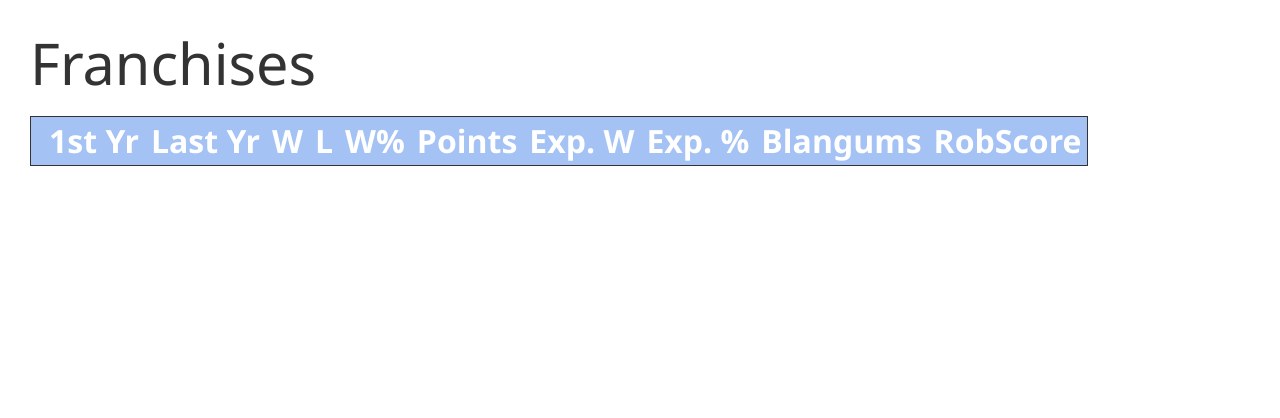
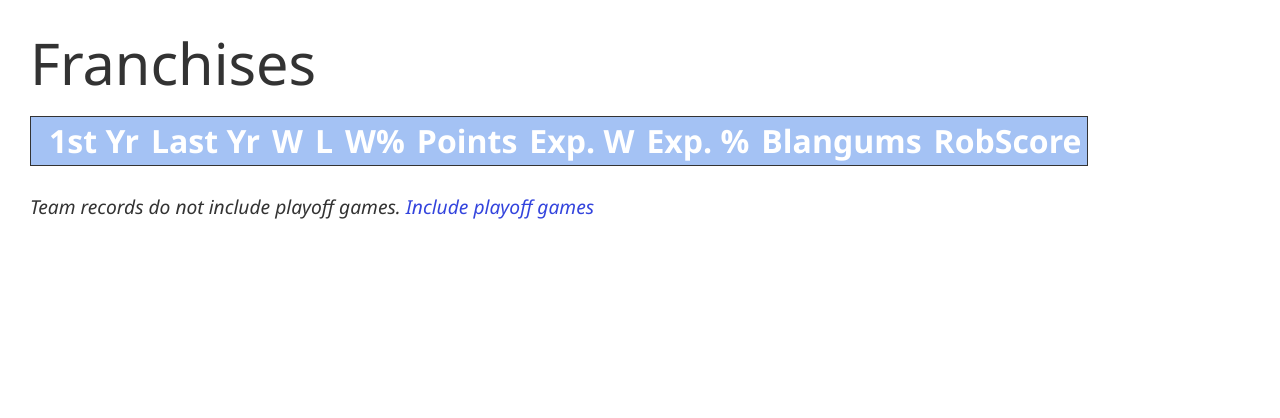
Before and after one commit to edwardwgross/blingaleague, a Django app: page /teams/ in a window 1280 px wide. Shown: the part 100-518 px from the top of the page. Run offline with Django 3.2, Linux system fonts and the light colour scheme; data that the repository does not hold is empty; parts of the project's set-up code (start-up, migrations or seed data) failed here and were passed over; some libraries are stand-ins or nearby versions.

Commit message:
Allow users to include playoff games on franchises page

```diff
--- a/blingaleague/models.py
+++ b/blingaleague/models.py
@@ -104,6 +104,10 @@ class Member(models.Model, ComparableObject):
     @fully_cached_property
     def seasons(self):
         return TeamMultiSeasons(self.id)
+
+    @fully_cached_property
+    def seasons_including_playoffs(self):
+        return TeamMultiSeasons(self.id, include_playoffs=True)
 
     @fully_cached_property
     def blangums_games(self):
--- a/blingaleague/templates/blingaleague/team_list.html
+++ b/blingaleague/templates/blingaleague/team_list.html
@@ -1,6 +1,4 @@
 {% extends "blingaleague/base.html" %}
-
-{% load humanize %}
 
 {% block title %}Franchises{% endblock %}
 
@@ -26,18 +24,26 @@
       <td style="text-align:left">
         <a href="{{ team.href }}">{{ team.full_name }}</a>
       </td>
-      <td>{{ team.seasons.first_active_year }}</td>
-      <td>{% if team.defunct %}{{ team.seasons.last_active_year }}{% endif %}</td>
-      <td>{{ team.seasons.win_count }}</td>
-      <td>{{ team.seasons.loss_count }}</td>
-      <td>{{ team.seasons.win_pct|floatformat:3 }}</td>
-      <td>{{ team.seasons.points|intcomma }}</td>
-      <td>{{ team.seasons.expected_wins|floatformat:2 }}</td>
-      <td>{{ team.seasons.expected_win_pct|floatformat:3 }}</td>
-      <td>{{ team.seasons.blangums_count }}</td>
-      <td>{{ team.seasons.robscore|floatformat:2 }}</td>
+      {% if include_playoffs %}
+        {% with team.seasons_including_playoffs as season_list %}
+          {% include 'blingaleague/team_list_aggregate_data.html' %}
+        {% endwith %}
+      {% else %}
+        {% with team.seasons as season_list %}
+          {% include 'blingaleague/team_list_aggregate_data.html' %}
+        {% endwith %}
+      {% endif %}
     </tr>
   {% endfor %}
 </table>
 
+<small>
+  <em>
+    Team records {% if not include_playoffs %}do not {% endif %}include playoff games.
+    <a href={% url 'blingaleague.teams' %}{% if not include_playoffs %}?include_playoffs{% endif %}>
+      {% if include_playoffs %}Show regular season records only{% else %}Include playoff games{% endif %}
+    </a>
+  </em>
+</small>
+
 {% endblock content %}
--- a/blingaleague/views.py
+++ b/blingaleague/views.py
@@ -132,6 +132,7 @@ class TeamListView(TemplateView):
     def get(self, request):
         context = {
             'team_list': Member.objects.all(),
+            'include_playoffs': 'include_playoffs' in request.GET,
         }
         return self.render_to_response(context)
 
```
Also changed, not shown: blingaleague/templates/blingaleague/team_list_aggregate_data.html (added, +12 -0 lines).
